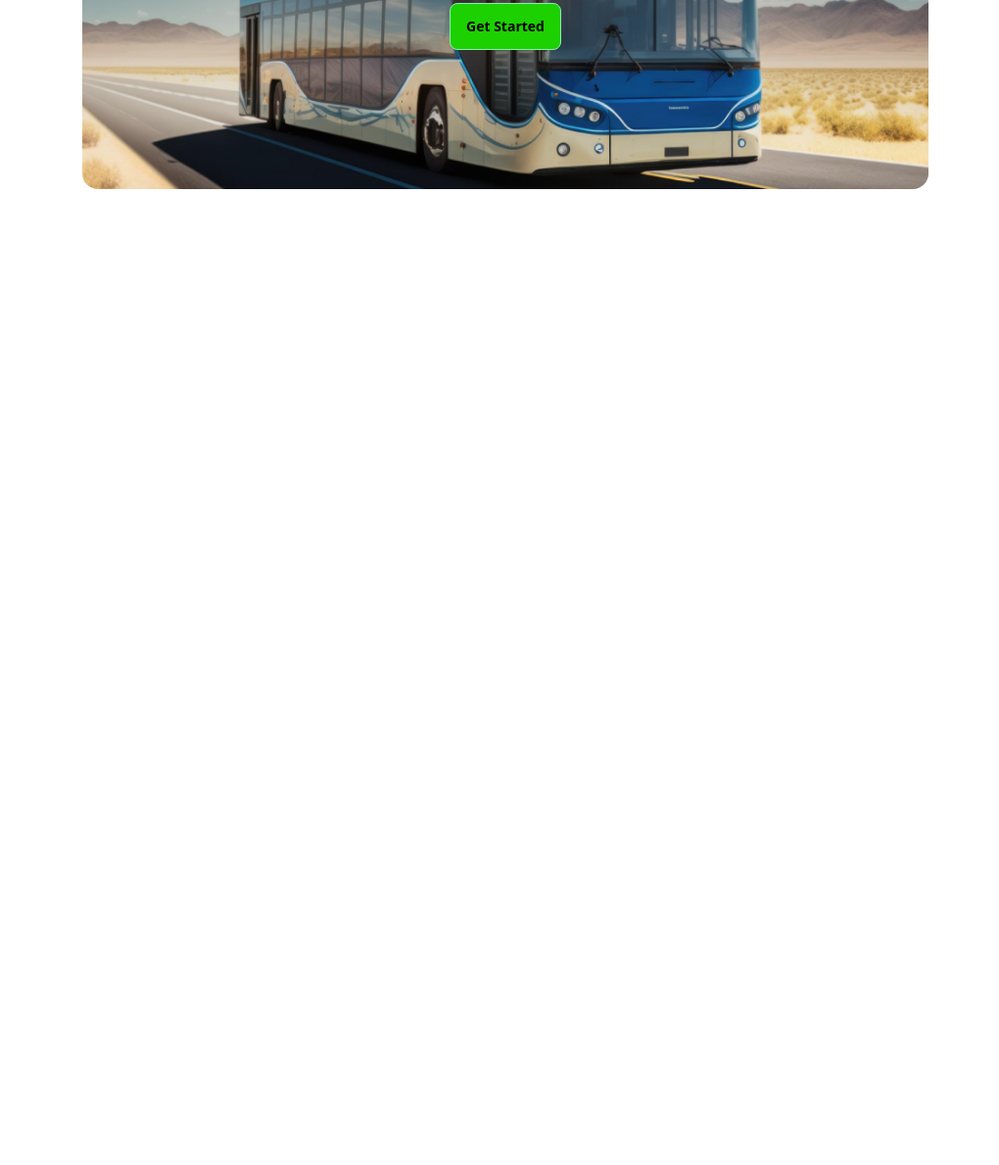
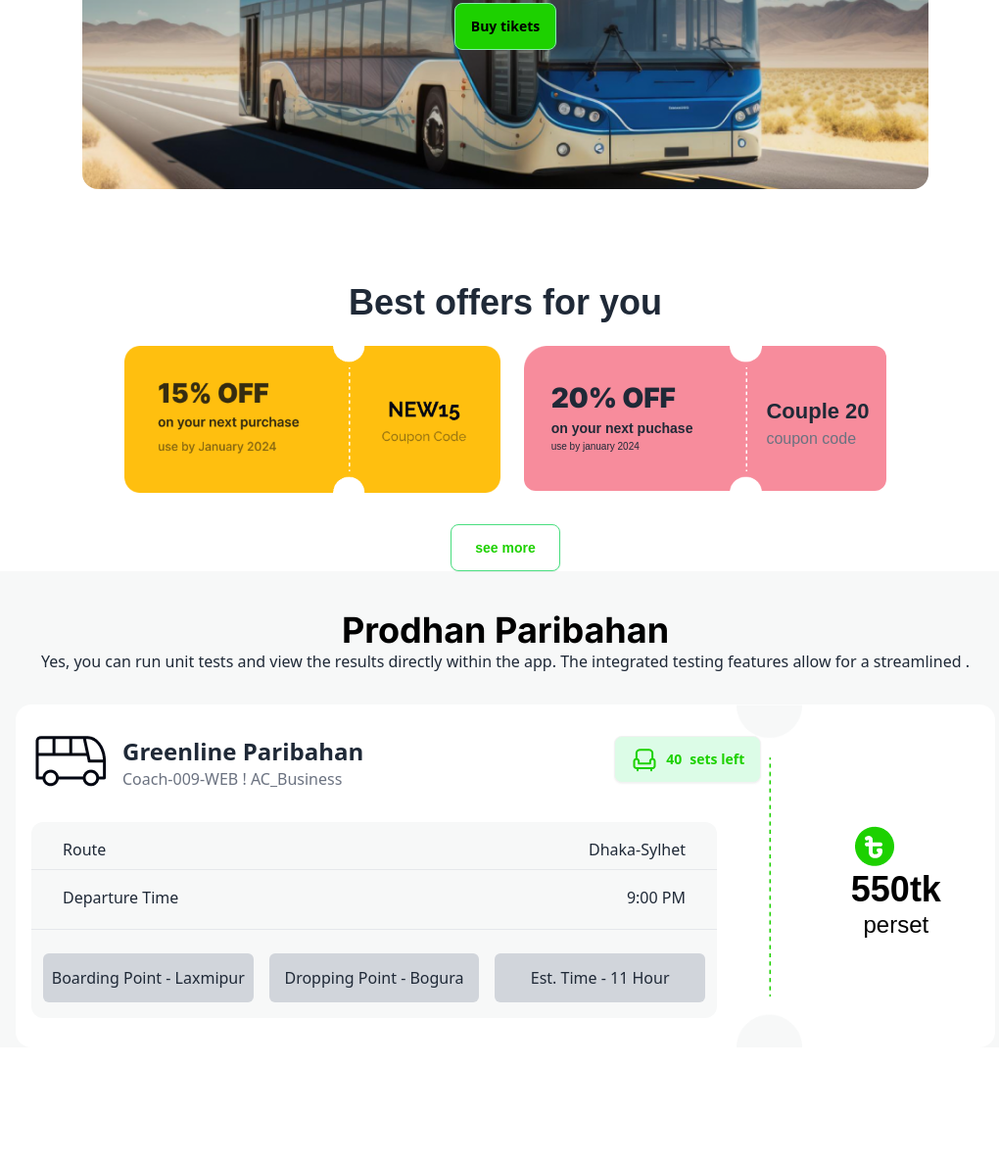
Before and after one commit to Bedoian/my-web-project-1-MPI-, a plain HTML site: page index.html in a window 1280 px wide. Shown: the part 375-1564 px from the top of the page at 98% size, without its empty margins (124-1144 px from the left). Before the commit the page ends 800 px from the top, so only its background shows below. Drawn offline with nearby package versions, Linux system fonts and the light colour scheme.

Commit message:
first tiket section is added

```diff
--- a/index.html
+++ b/index.html
@@ -7,6 +7,7 @@
     <title>Prodhan Travel Services</title>
     <!-- Daisy ui CDN link -->
     <link href="https://cdn.jsdelivr.net/npm/daisyui@4.7.2/dist/full.min.css" rel="stylesheet" type="text/css" />
+    <link rel="stylesheet" href="style/style.css">
     <script src="https://cdn.tailwindcss.com"></script>
 
 </head>
@@ -51,19 +52,114 @@
                 </div>
             </div>
         </nav>
-        <section class="mx-52 rounded-lg">
+        <section class="mx-52 rounded-lg mb-24">
             <div class="hero h-[500px] rounded-2xl" style="background-image: url(images/banner.png);">
                 <div class="hero-content text-center text-neutral-content">
-                  <div class="">
-                    <h1 class=" relative bottom-10 text-5xl font-bold text-white">End-to-End Travel With <br><span class="text-[#1DD100]">Sourav Paribahan</span></h1>
-                    <p class=" text-white text-xl mb-4">Yes, you can run unit tests and view the results directly within the app. The <br> integrated testing features allow for a streamlined .</p>
-                    <button class="btn bg-[#1DD100] text-black text-sm font-bold border-[1px] border-green-300">Get Started</button>
-                  </div>
+                    <div class="">
+                        <h1 class=" relative bottom-10 text-5xl font-black text-white raleway">End-to-End Travel With
+                            <br><span class="text-[#1DD100]">Sourav Paribahan</span>
+                        </h1>
+                        <p class=" text-white text-xl mb-4">Yes, you can run unit tests and view the results directly
+                            within the app. The <br> integrated testing features allow for a streamlined .</p>
+                        <button class="btn bg-[#1DD100] text-black text-sm font-bold border-[1px] border-green-300">Buy
+                            tikets</button>
+                    </div>
                 </div>
-              </div>
+            </div>
         </section>
     </header>
-    <main></main>
+    <main>
+        <section class="flex grid grid-cols-1 raleway  ">
+            <h2 class="text-4xl text-center font-black mb-6">Best offers for you</h2>
+            <div class="flex gap-6 justify-center">
+                <img class="w-96 h-[150px]" src="images/copon.png" alt="">
+                <div class="flex w-[370px] h-[148px] rounded-xl" style="background-image: url(images/copon2.png)">
+
+                    <img class=" relative left-[210px] h-[150px] " src="images/divider.png" alt="">
+                    <div class="relative right-[5px] top-8">
+                        <h1 class="inter text-[28px] font-black ">20% OFF</h1>
+                        <p class="font-bold text-[14px]">on your next puchase</p>
+                        <h6 class="text-[10px] ">use by january 2024</h6>
+                    </div>
+                    <div class="relative left-[70px] top-[50px] ">
+                        <h3 class="text-[22px] font-black raleway">Couple 20</h3>
+                        <h5 class="text-gray-500">coupon code</h5>
+                    </div>
+                </div>
+            </div>
+            <div class=" flex justify-center">
+                <button class="btn  mt-8 w-28 text-[#1DD100] bg-white border-green-400">see more</button>
+            </div>
+        </section>
+        <section class="bg-[#F7F8F8] rounded-2xl border-green-300">
+            <h1 class="inter text-4xl text-black font-bold text-center pt-10">Prodhan Paribahan</h1>
+            <p class="text-center pb-8">Yes, you can run unit tests and view the results directly within the app. The
+                integrated testing features allow for a streamlined .</p>
+
+                <div class="flex justify-center mb-7 ">
+                    <div class=" bg-white w-[1000px] h-[350px] rounded-2xl">
+                        <div class='flex justify-center '>
+                            <div class=" py-8 flex gap-64 w-[1100px] rounded-3xl">
+                                <div class="flex gap-4 pl-5">
+                                    <div><img src="images/bus-logo.png" alt=""></div>
+                                    <div>
+                                        <h2 class="text-2xl font-semibold">Greenline Paribahan</h2>
+                                        <p class="text-gray-500">Coach-009-WEB ! AC_Business</p>
+                                    </div>
+                                </div>
+                                <div>
+                                    <!-- dynamic button -->
+                                    <button class="btn text-[#1DD100] bg-green-100 ">
+                                        <img src="images/seat-green.png" alt="">
+                                        <span>40</span>sets left
+                                    </button>
+                                </div>
+                            </div>
+                        </div>
+                        <!-- form section -->
+                        <div class="flex">
+                            <section class="bg-[#F7F8F8] rounded-xl h-[200px] w-[700px] mb-8 ml-4 ">
+                                <div>
+                                    <div>
+                                        <div>
+                                            <div class="flex justify-between px-8 pb-2 pt-4">
+                                                <h2>Route</h2>
+                                                <h2>Dhaka-Sylhet</h2>
+                                            </div>
+                                            <hr>
+                                            <div class="flex justify-between px-8 pb-5 pt-4">
+                                                <h2>Departure Time</h2>
+                                                <h2>9:00 PM</h2>
+                                            </div>
+                                            <hr>
+                                        </div>
+                                        <div class="grid grid-cols-3 gap-4 pt-6 px-3">
+                                            <h2
+                                                class="bg-gray-300 rounded-md h-[50px] flex justify-center items-center text-center">
+                                                Boarding Point - Laxmipur</h2>
+                                            <h2
+                                                class="bg-gray-300 rounded-md h-[50px] items-center text-center flex justify-center items-center">
+                                                Dropping Point - Bogura</h2>
+                                            <h2
+                                                class="bg-gray-300 rounded-md h-[50px] items-center text-center flex justify-center items-center">
+                                                Est. Time - 11 Hour</h2>
+                                        </div>
+                                    </div>
+                                </div>
+                            </section>
+                            <div>
+                                <img class="border-black h-[350px] relative bottom-[120px] left-[20px]" src="images/info-devider.png" alt="">
+                            </div>
+                            <div class="text-center gap-3 relative left-[70px]">
+                                <img src="images/fare.png" alt="" class="flex justify-center">
+                                <h2 class="raleway text-black text-4xl font-black">550tk</h2>
+                                <p class="raleway text-black text-2xl">perset</p>
+                            </div>
+                        </div>
+                    </div>
+                </div>
+        </section>
+    </main>
     <footer></footer>
 </body>
 
--- /dev/null
+++ b/style/style.css
@@ -0,0 +1,12 @@
+
+@import url('https://fonts.googleapis.com/css2?family=Raleway:ital,wght@0,404;1,404&display=swap');
+
+@import url('https://fonts.googleapis.com/css2?family=Inter:wght@100..900&display=swap');
+
+.inter{
+    font-family: "Inter", sans-serif;
+}
+.raleway{
+    font-family: "Raleway", sans-serif;
+
+}
```
Also changed, not shown: images/copon.png (added), images/copon2.png (added), images/divider.png (renamed from images/cupon-devider.png).
